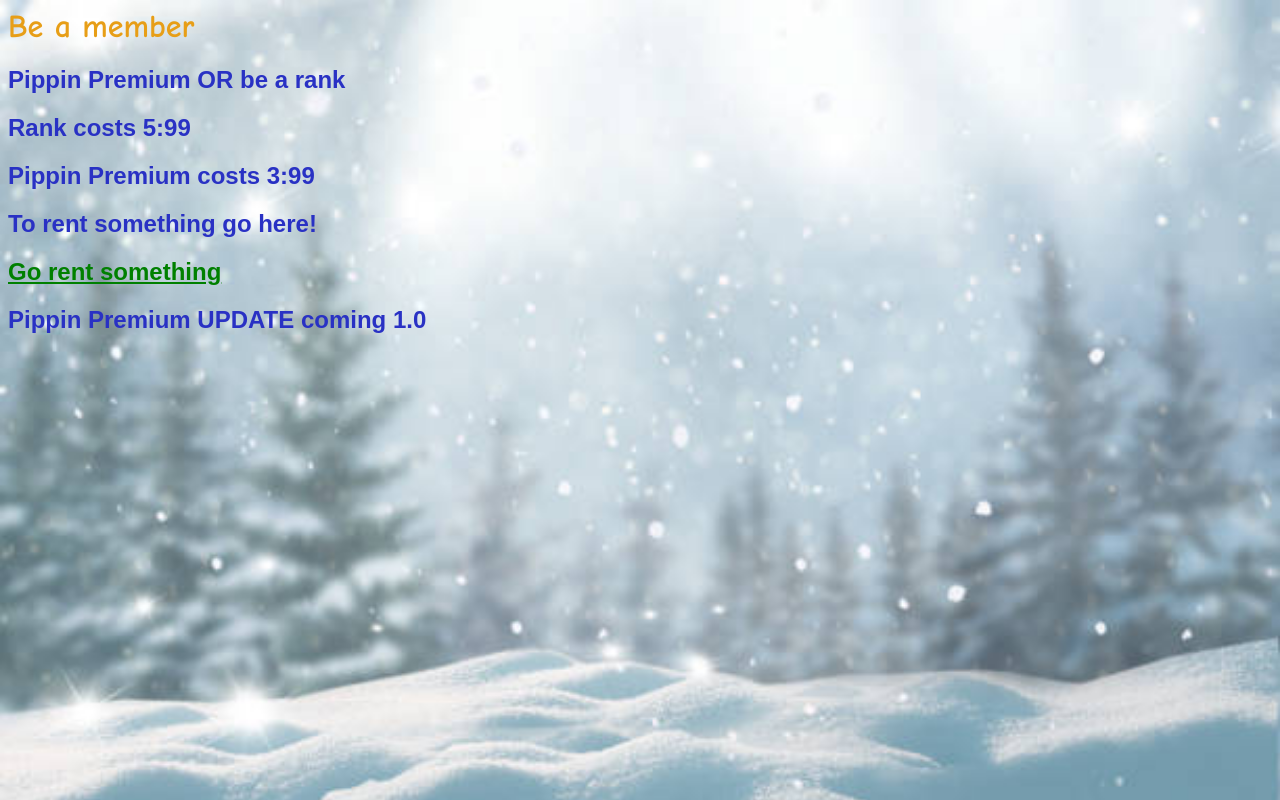
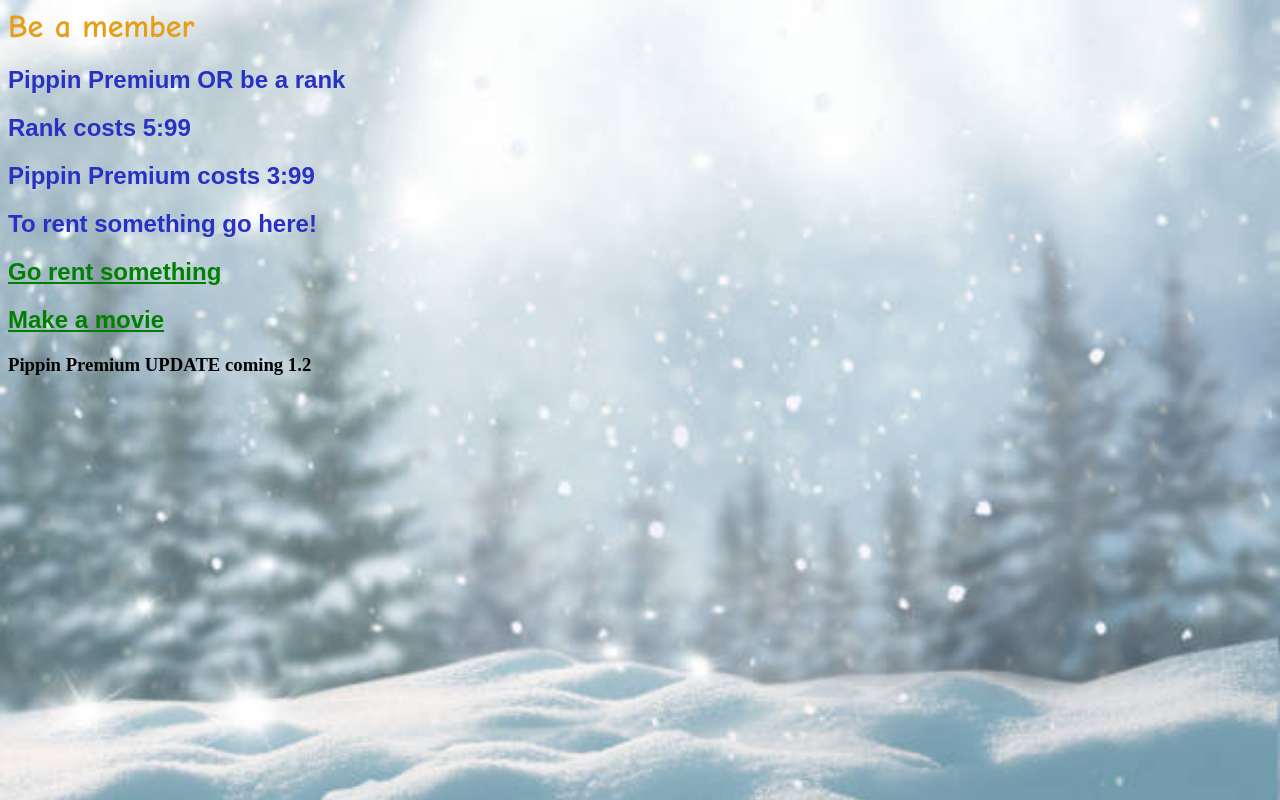
Before and after one commit to GottaPip/Pippin-world, a plain HTML site: page index.html in a window 1280 px wide. Drawn offline with Linux system fonts and the light colour scheme.

Commit message:
Come into pippin create 1.2

```diff
--- a/index.html
+++ b/index.html
@@ -10,7 +10,8 @@
 			<h2>Pippin Premium costs 3:99</h2>
 			<h2>To rent something go here!</h2>
 			<h2><a href="https://docs.google.com/presentation/d/13Vxb04L22vafxx6y7gdErYVvTtriLyGIKiNWyjT5ugo/edit#slide=id.p">Go rent something</a> </h2>
-			<h2> Pippin Premium UPDATE coming 1.0</h2>
+			<h2><a href="Pippin creator page.html">Make a movie</a> </h2>
+			<h3> Pippin Premium UPDATE coming 1.2</h3>
 			</div>
 		</div>
 		 </ul>
```
